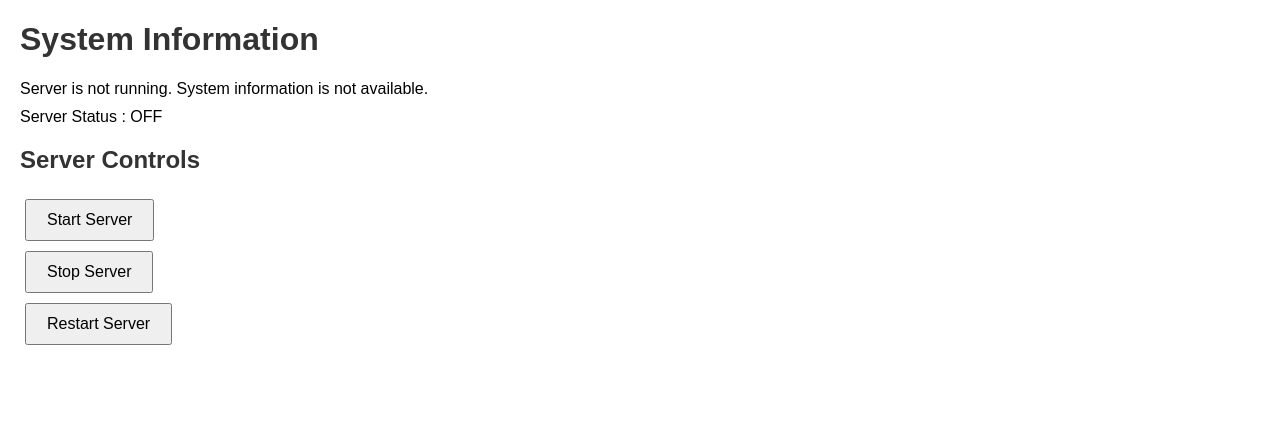
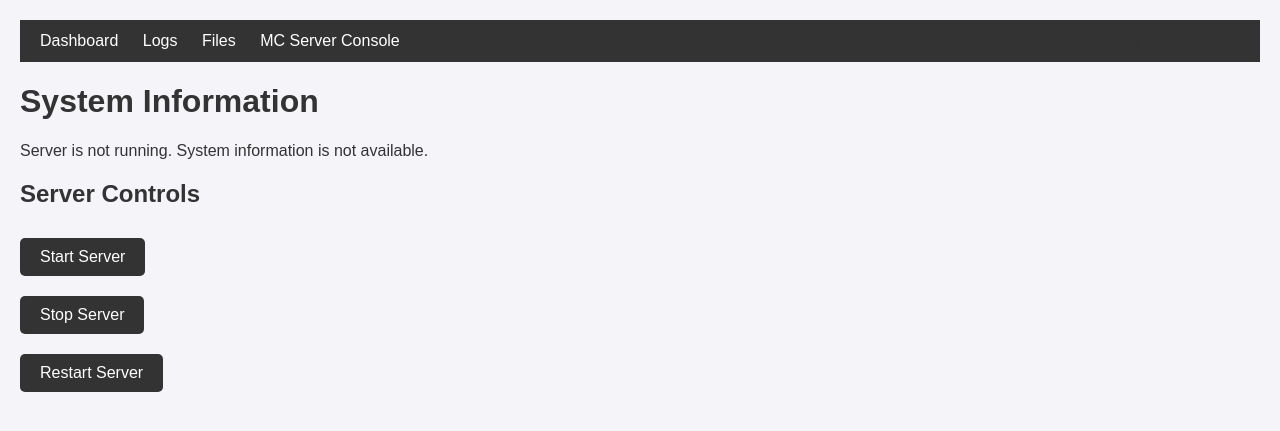
Before and after one commit to MarvinD00/Server_Webinterface, a Flask app: template templates/dashboard.html in a window 1280 px wide. Shown: the top 431 px of the page. Run offline with Flask 3, Linux system fonts and the light colour scheme; the template is opened without the code that fills it, so the values that code supplies are empty.

Commit message:
add navbar to dashboard and improve styling

```diff
--- a/templates/dashboard.html
+++ b/templates/dashboard.html
@@ -7,9 +7,89 @@
 	<link rel="stylesheet" href="{{ url_for('static', filename='css/styles.css') }}">
 	<script src="https://ajax.googleapis.com/ajax/libs/jquery/3.5.1/jquery.min.js"></script>
 	<script src="{{ url_for('static', filename='js/script.js') }}"></script>
+	<style>
+		body {
+			font-family: Arial, sans-serif;
+			background-color: #f4f4f9;
+			color: #333;
+		}
+		.navbar {
+			display: flex;
+			justify-content: space-between;
+			align-items: center;
+			background-color: #333;
+			padding: 10px;
+		}
+		.navbar a {
+			color: white;
+			text-decoration: none;
+			padding: 10px;
+		}
+		.navbar a:hover {
+			background-color: #575757;
+		}
+		.container {
+			display: flex;
+			flex-wrap: wrap;
+			justify-content: space-between;
+			padding: 20px;
+		}
+		.info {
+			background-color: white;
+			border-radius: 5px;
+			padding: 20px;
+			margin: 10px;
+			box-shadow: 0 0 10px rgba(0,0,0,0.1);
+			flex: 1;
+			min-width: 45%;
+		}
+		table {
+			width: 100%;
+			border-collapse: collapse;
+		}
+		table, th, td {
+			border: 1px solid #ddd;
+		}
+		th, td {
+			padding: 10px;
+			text-align: left;
+		}
+		th {
+			background-color: #f2f2f2;
+		}
+		button {
+			background-color: #333;
+			color: white;
+			border: none;
+			padding: 10px 20px;
+			margin: 10px 0;
+			cursor: pointer;
+			border-radius: 5px;
+		}
+		button:hover {
+			background-color: #575757;
+		}
+		.server-status {
+			margin-top: 20px;
+			font-size: 1.2em;
+		}
+	</style>
 </head>
 <body>
+	<div class="navbar">
+		<div>
+			<a href="/">Dashboard</a>
+			<a href="/logs">Logs</a>
+			<a href="/files">Files</a>
+			<a href="/mc_server_console">MC Server Console</a>
+		</div>
+		<div>
+			<span class="server-status">Server Status: {% if server_status %} ON {% else %} OFF {% endif %}</span>
+		</div>
+	</div>
+
 	<h1>System Information</h1>
+
 	{% if server_status %}
 	<div class="container" id="info">
 		<div class="info">
@@ -71,11 +151,7 @@
 	{% else %}
 	<p>Server is not running. System information is not available.</p>
 	{% endif %}
-	{% if server_status %}
-	<span>Server Status : ON</span>
-	{% else %}
-	<span>Server Status : OFF</span>
-	{% endif %}
+
 	<h2>Server Controls</h2>
 	<form action="/start_server" method="post">
 		<button type="submit" name="action" value="start">Start Server</button>
```
Lines whose indentation alone changed are shown as unchanged.
